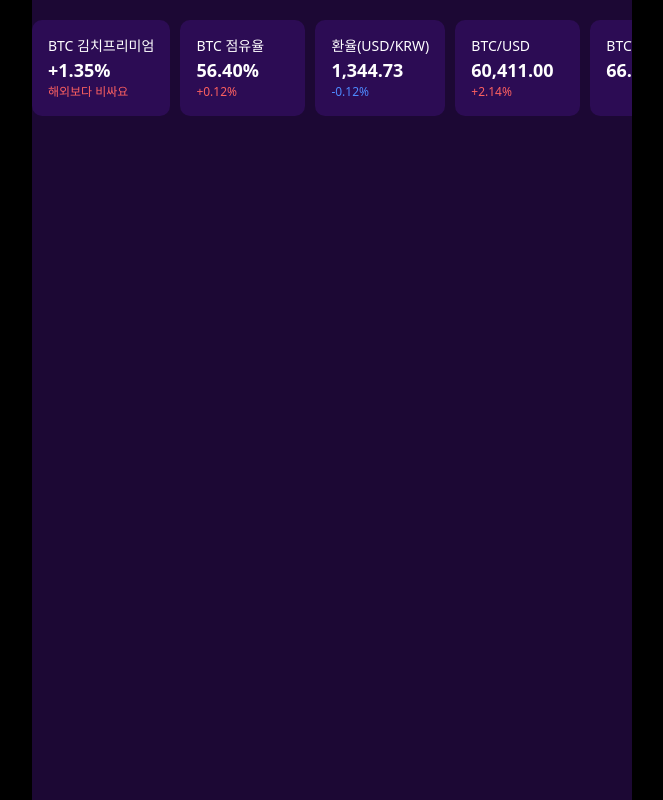
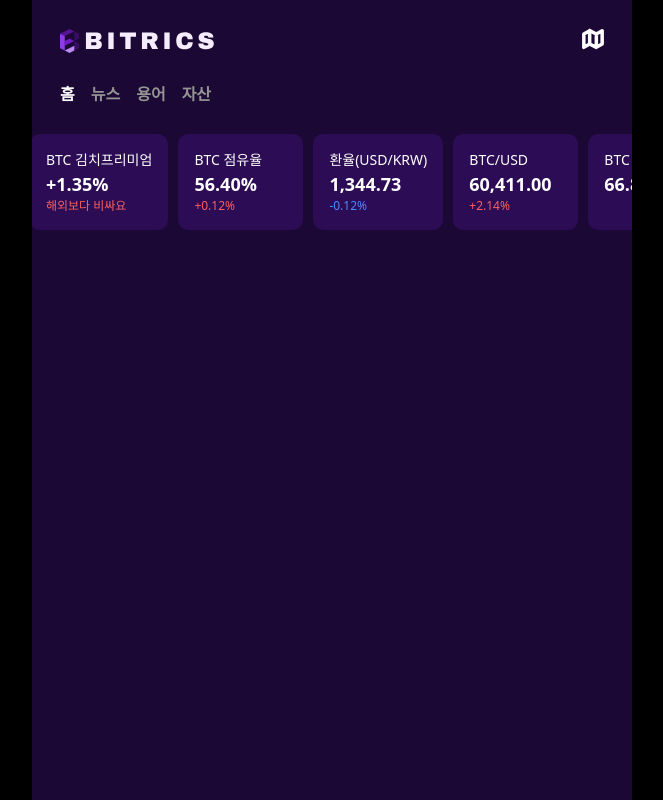
Before and after one commit to Chaemin-L/bitrics_FE, a React (Create React App) app: page / in a window 1280 px wide. Shown: the whole page, without its empty margins (308-971 px from the left). Built offline with nearby package versions, Linux system fonts and the light colour scheme.

Commit message:
feat: NavHeader 마크업 및 라우팅 연결

```diff
--- a/src/components/common/Loading.tsx
+++ b/src/components/common/Loading.tsx
@@ -1,7 +1,7 @@
 const Loading = () => {
   return (
-    <div className="relative w-full h-full">
-      <div className="absolute left-1/2 top-1/2 -translate-x-1 -translate-y-1/2 ">
+    <div className="relative min-h-[100px] w-full">
+      <div className="absolute left-1/2 right-0 bottom-0 top-1/2 -translate-x-1 -translate-y-1/2 w-fit h-fit my-auto ">
         <span className="w-12 h-12 border-[5px] border-white rounded-full border-b-transparent inline-block box-border animate-[rotation_1s_infinite]" />
       </div>
     </div>
--- /dev/null
+++ b/src/components/common/NavHeader.tsx
@@ -0,0 +1,59 @@
+import { ROUTES } from "@/router";
+import clsx from "clsx";
+import { Link, useLocation } from "react-router-dom";
+import logo from "@/assets/logo.svg";
+
+const NavHeader = () => {
+  const { pathname } = useLocation();
+  return (
+    <div className="px-7 pt-7 space-y-7">
+      {/** logo and map */}
+      <div className="flex justify-between">
+        <Link to="/">
+          <img src={logo} className="w-[155px] h-[26px] hover:cursor-pointer" />
+        </Link>
+        <Link to="/map">
+          <svg
+            width="22"
+            height="22"
+            viewBox="0 0 22 22"
+            fill="none"
+            xmlns="http://www.w3.org/2000/svg"
+          >
+            <path
+              d="M7.66671 16L1.83337 19.3333V6L7.66671 2.66667M7.66671 16L14.3334 19.3333M7.66671 16V2.66667M14.3334 19.3333L20.1667 16V2.66667L14.3334 6M14.3334 19.3333V6M14.3334 6L7.66671 2.66667"
+              stroke="white"
+              stroke-width="3.5"
+              stroke-linecap="round"
+              stroke-linejoin="round"
+            />
+          </svg>
+        </Link>
+      </div>
+
+      {/** tab menu */}
+      <nav>
+        <ul className="flex gap-4">
+          {ROUTES.map((route) => {
+            if (!route.show) return;
+            return (
+              <li
+                key={route.path}
+                className={clsx(
+                  "font-bold text-[16px] text-contrast-300 ",
+                  pathname === route.path
+                    ? "text-white hover:text-white"
+                    : "hover:text-contrast-400"
+                )}
+              >
+                <Link to={`${route.path}`}>{route.label}</Link>
+              </li>
+            );
+          })}
+        </ul>
+      </nav>
+    </div>
+  );
+};
+
+export default NavHeader;
--- a/src/layouts/global.tsx
+++ b/src/layouts/global.tsx
@@ -1,10 +1,14 @@
+import NavHeader from "@/components/common/NavHeader";
 import { Outlet } from "react-router-dom";
 
 const GlobalLayout = () => {
   return (
     <div className="bg-black h-screen">
-      <div className="relative max-w-[600px] m-auto px-[30px] py-5 bg-purple-700 h-full overflow-x-hidden scrollbar-hide">
-        <Outlet />
+      <div className="max-w-[600px] m-auto bg-purple-700 h-full overflow-x-hidden scrollbar-hide">
+        <NavHeader />
+        <div className="relative p-7">
+          <Outlet />
+        </div>
       </div>
     </div>
   );
--- a/src/pages/news/index.tsx
+++ b/src/pages/news/index.tsx
@@ -20,8 +20,7 @@ const NewsPage = () => {
   ];
 
   return (
-    <>
-      <div className="flex flex-col gap-6 h-full">
+    <div className="flex flex-col gap-6 h-auto min-h-full">
       <FilteringHeader
         keywords={keywords}
         selected={selected}
@@ -29,7 +28,6 @@ const NewsPage = () => {
       />
       <ListView selected={selected} />
     </div>
-    </>
   );
 };
 
--- a/src/router/index.tsx
+++ b/src/router/index.tsx
@@ -3,16 +3,42 @@ import GlobalLayout from "@/layouts/global";
 import HomePage from "@/pages/home";
 import NewsPage from "@/pages/news";
 
-export const ROUTES: RouteObject[] = [
+type CustomRouteObject = {
+  label?: string;
+  show?: boolean; // show in nav
+} & RouteObject;
+
+export const ROUTES: CustomRouteObject[] = [
   {
     path: "/",
     element: <HomePage />,
+    label: "홈",
+    show: true,
   },
   {
     path: "/news",
     element: <NewsPage />,
+    label: "뉴스",
+    show: true,
   },
-  // TODO: 이와 같은 형태로 path와 페이지 컴포넌트들을 연결
+  {
+    path: "/terms",
+    element: <NewsPage />,
+    label: "용어",
+    show: true,
+  },
+
+  {
+    path: "/asset",
+    element: <NewsPage />,
+    label: "자산",
+    show: true,
+  },
+  {
+    path: "/map",
+    element: <NewsPage />,
+    show: false,
+  },
 ];
 
 const router = createBrowserRouter([
```
Also changed, not shown: src/assets/logo.svg (added). Lines whose indentation alone changed are shown as unchanged.
